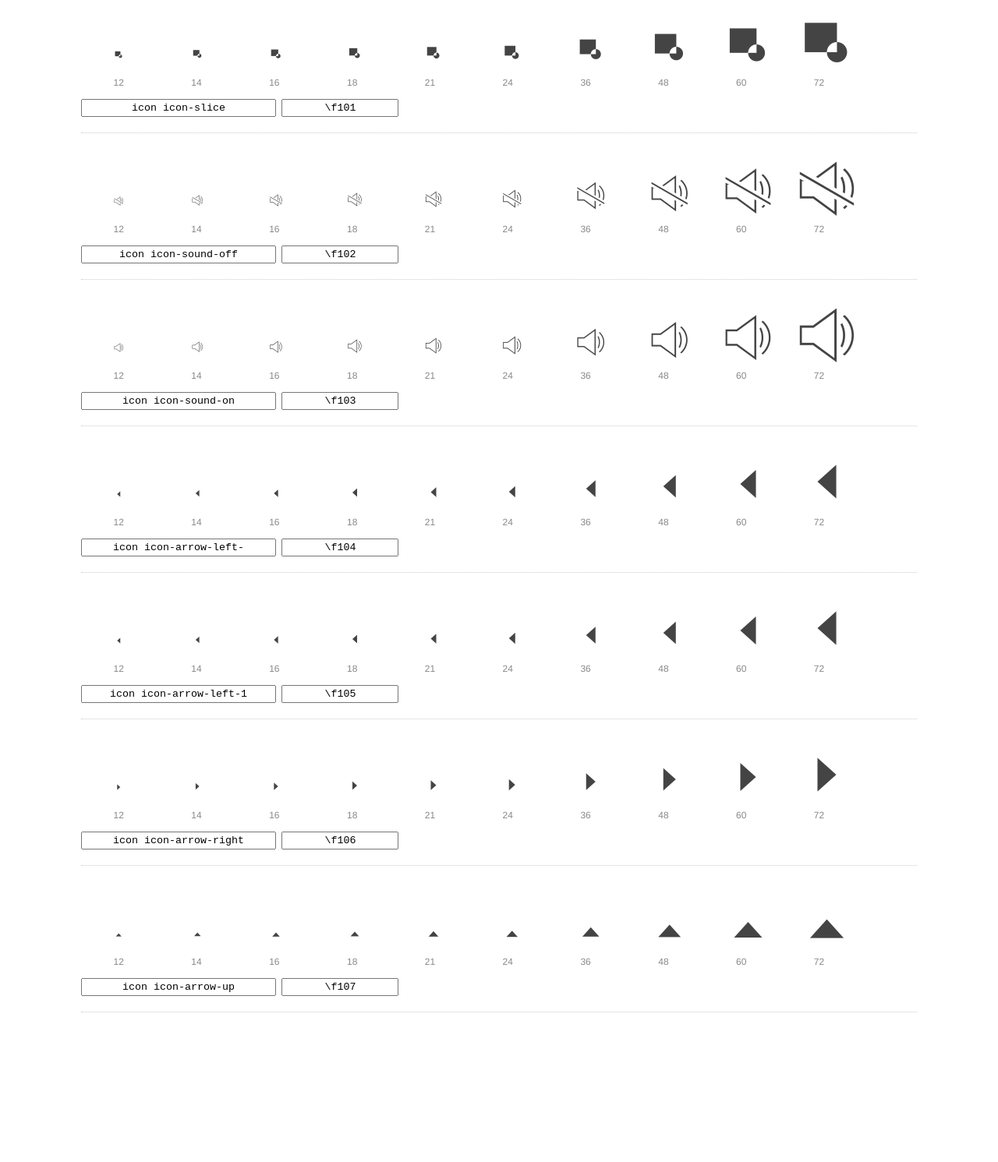
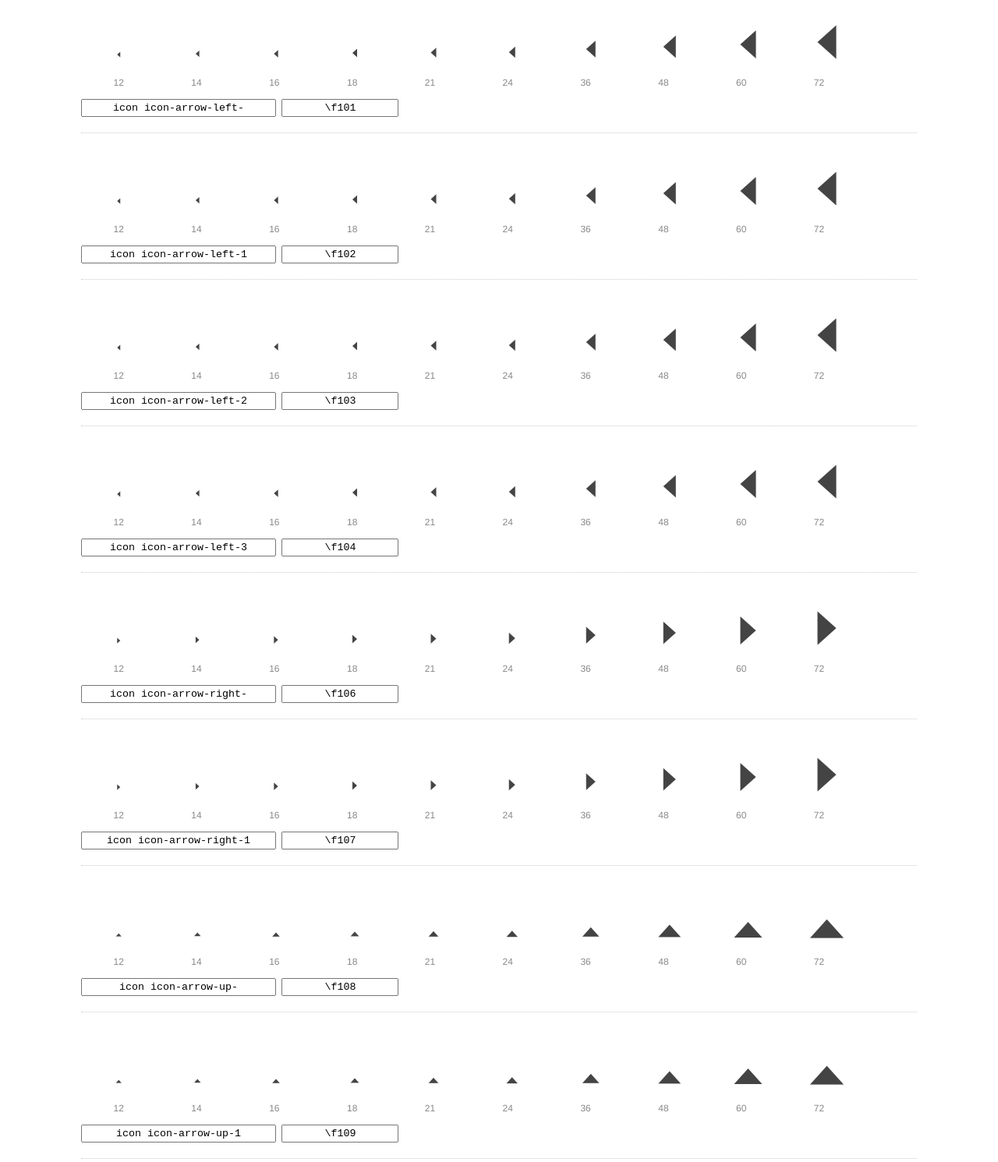
Before and after one commit to AlfredMou/fontIconCreatePlugin, a website built with webpack: page demo/src/iconfont/icon-preview.html in a window 1280 px wide. Shown: the part 113-1604 px from the top of the page at 78% size. Before the commit the page ends 1432 px from the top, so only its background shows below. Built offline with nearby package versions, Linux system fonts and the light colour scheme.

Commit message:
demo test

```diff
--- a/demo/src/iconfont/icon-preview.html
+++ b/demo/src/iconfont/icon-preview.html
@@ -172,26 +172,29 @@
     font-weight: normal !important;
 }
 
-.icon-slice:before {
+.icon-arrow-left-:before {
 	content: "\f101";
 }
-.icon-sound-off:before {
+.icon-arrow-left-1:before {
 	content: "\f102";
 }
-.icon-sound-on:before {
+.icon-arrow-left-2:before {
 	content: "\f103";
 }
-.icon-arrow-left-:before {
+.icon-arrow-left-3:before {
 	content: "\f104";
 }
-.icon-arrow-left-1:before {
-	content: "\f105";
-}
-.icon-arrow-right:before {
+.icon-arrow-right-:before {
 	content: "\f106";
 }
-.icon-arrow-up:before {
+.icon-arrow-right-1:before {
 	content: "\f107";
+}
+.icon-arrow-up-:before {
+	content: "\f108";
+}
+.icon-arrow-up-1:before {
+	content: "\f109";
 }
 
     </style>
@@ -211,189 +214,6 @@
       <header>
         <h1>font library  contains  glyphs:</h1>
       </header>
-
-      <div class="glyph">
-        <div class="preview-glyphs">
-          <span class="step size-12">
-            <span class="letters">Pp</span>
-            <i class="icon icon-slice"></i>
-          </span>
-          <span class="step size-14">
-            <span class="letters">Pp</span>
-             <i class="icon icon-slice"></i>
-          </span>
-          <span class="step size-16">
-            <span class="letters">Pp</span>
-             <i class="icon icon-slice"></i>
-          </span>
-          <span class="step size-18">
-            <span class="letters">Pp</span>
-             <i class="icon icon-slice"></i>
-          </span>
-          <span class="step size-21">
-            <span class="letters">Pp</span>
-             <i class="icon icon-slice"></i>
-          </span>
-          <span class="step size-24">
-            <span class="letters">Pp</span>
-             <i class="icon icon-slice"></i>
-          </span>
-          <span class="step size-36">
-            <span class="letters">Pp</span>
-            <i class="icon icon-slice"></i>
-          </span>
-          <span class="step size-48">
-            <span class="letters">Pp</span>
-            <i class="icon icon-slice"></i>
-          </span>
-          <span class="step size-60">
-            <span class="letters">Pp</span>
-            <i class="icon icon-slice"></i>
-          </span>
-          <span class="step size-72">
-            <span class="letters">Pp</span>
-            <i class="icon icon-slice"></i>
-          </span>
-        </div>
-        <div class="preview-scale">
-          <span class="step">12</span>
-          <span class="step">14</span>
-          <span class="step">16</span>
-          <span class="step">18</span>
-          <span class="step">21</span>
-          <span class="step">24</span>
-          <span class="step">36</span>
-          <span class="step">48</span>
-          <span class="step">60</span>
-          <span class="step">72</span>
-        </div>
-        <div class="usage">
-          <input class="class" type="text" readonly="readonly" onClick="this.select();" value="icon icon-slice" />
-          <input class="point" type="text" readonly="readonly" onClick="this.select();" value="\f101" />
-        </div>
-      </div>
-
-      <div class="glyph">
-        <div class="preview-glyphs">
-          <span class="step size-12">
-            <span class="letters">Pp</span>
-            <i class="icon icon-sound-off"></i>
-          </span>
-          <span class="step size-14">
-            <span class="letters">Pp</span>
-             <i class="icon icon-sound-off"></i>
-          </span>
-          <span class="step size-16">
-            <span class="letters">Pp</span>
-             <i class="icon icon-sound-off"></i>
-          </span>
-          <span class="step size-18">
-            <span class="letters">Pp</span>
-             <i class="icon icon-sound-off"></i>
-          </span>
-          <span class="step size-21">
-            <span class="letters">Pp</span>
-             <i class="icon icon-sound-off"></i>
-          </span>
-          <span class="step size-24">
-            <span class="letters">Pp</span>
-             <i class="icon icon-sound-off"></i>
-          </span>
-          <span class="step size-36">
-            <span class="letters">Pp</span>
-            <i class="icon icon-sound-off"></i>
-          </span>
-          <span class="step size-48">
-            <span class="letters">Pp</span>
-            <i class="icon icon-sound-off"></i>
-          </span>
-          <span class="step size-60">
-            <span class="letters">Pp</span>
-            <i class="icon icon-sound-off"></i>
-          </span>
-          <span class="step size-72">
-            <span class="letters">Pp</span>
-            <i class="icon icon-sound-off"></i>
-          </span>
-        </div>
-        <div class="preview-scale">
-          <span class="step">12</span>
-          <span class="step">14</span>
-          <span class="step">16</span>
-          <span class="step">18</span>
-          <span class="step">21</span>
-          <span class="step">24</span>
-          <span class="step">36</span>
-          <span class="step">48</span>
-          <span class="step">60</span>
-          <span class="step">72</span>
-        </div>
-        <div class="usage">
-          <input class="class" type="text" readonly="readonly" onClick="this.select();" value="icon icon-sound-off" />
-          <input class="point" type="text" readonly="readonly" onClick="this.select();" value="\f102" />
-        </div>
-      </div>
-
-      <div class="glyph">
-        <div class="preview-glyphs">
-          <span class="step size-12">
-            <span class="letters">Pp</span>
-            <i class="icon icon-sound-on"></i>
-          </span>
-          <span class="step size-14">
-            <span class="letters">Pp</span>
-             <i class="icon icon-sound-on"></i>
-          </span>
-          <span class="step size-16">
-            <span class="letters">Pp</span>
-             <i class="icon icon-sound-on"></i>
-          </span>
-          <span class="step size-18">
-            <span class="letters">Pp</span>
-             <i class="icon icon-sound-on"></i>
-          </span>
-          <span class="step size-21">
-            <span class="letters">Pp</span>
-             <i class="icon icon-sound-on"></i>
-          </span>
-          <span class="step size-24">
-            <span class="letters">Pp</span>
-             <i class="icon icon-sound-on"></i>
-          </span>
-          <span class="step size-36">
-            <span class="letters">Pp</span>
-            <i class="icon icon-sound-on"></i>
-          </span>
-          <span class="step size-48">
-            <span class="letters">Pp</span>
-            <i class="icon icon-sound-on"></i>
-          </span>
-          <span class="step size-60">
-            <span class="letters">Pp</span>
-            <i class="icon icon-sound-on"></i>
-          </span>
-          <span class="step size-72">
-            <span class="letters">Pp</span>
-            <i class="icon icon-sound-on"></i>
-          </span>
-        </div>
-        <div class="preview-scale">
-          <span class="step">12</span>
-          <span class="step">14</span>
-          <span class="step">16</span>
-          <span class="step">18</span>
-          <span class="step">21</span>
-          <span class="step">24</span>
-          <span class="step">36</span>
-          <span class="step">48</span>
-          <span class="step">60</span>
-          <span class="step">72</span>
-        </div>
-        <div class="usage">
-          <input class="class" type="text" readonly="readonly" onClick="this.select();" value="icon icon-sound-on" />
-          <input class="point" type="text" readonly="readonly" onClick="this.select();" value="\f103" />
-        </div>
-      </div>
 
       <div class="glyph">
         <div class="preview-glyphs">
@@ -452,7 +272,7 @@
         </div>
         <div class="usage">
           <input class="class" type="text" readonly="readonly" onClick="this.select();" value="icon icon-arrow-left-" />
-          <input class="point" type="text" readonly="readonly" onClick="this.select();" value="\f104" />
+          <input class="point" type="text" readonly="readonly" onClick="this.select();" value="\f101" />
         </div>
       </div>
 
@@ -513,7 +333,7 @@
         </div>
         <div class="usage">
           <input class="class" type="text" readonly="readonly" onClick="this.select();" value="icon icon-arrow-left-1" />
-          <input class="point" type="text" readonly="readonly" onClick="this.select();" value="\f105" />
+          <input class="point" type="text" readonly="readonly" onClick="this.select();" value="\f102" />
         </div>
       </div>
 
@@ -521,43 +341,43 @@
         <div class="preview-glyphs">
           <span class="step size-12">
             <span class="letters">Pp</span>
-            <i class="icon icon-arrow-right"></i>
+            <i class="icon icon-arrow-left-2"></i>
           </span>
           <span class="step size-14">
             <span class="letters">Pp</span>
-             <i class="icon icon-arrow-right"></i>
+             <i class="icon icon-arrow-left-2"></i>
           </span>
           <span class="step size-16">
             <span class="letters">Pp</span>
-             <i class="icon icon-arrow-right"></i>
+             <i class="icon icon-arrow-left-2"></i>
           </span>
           <span class="step size-18">
             <span class="letters">Pp</span>
-             <i class="icon icon-arrow-right"></i>
+             <i class="icon icon-arrow-left-2"></i>
           </span>
           <span class="step size-21">
             <span class="letters">Pp</span>
-             <i class="icon icon-arrow-right"></i>
+             <i class="icon icon-arrow-left-2"></i>
           </span>
           <span class="step size-24">
             <span class="letters">Pp</span>
-             <i class="icon icon-arrow-right"></i>
+             <i class="icon icon-arrow-left-2"></i>
           </span>
           <span class="step size-36">
             <span class="letters">Pp</span>
-            <i class="icon icon-arrow-right"></i>
+            <i class="icon icon-arrow-left-2"></i>
           </span>
           <span class="step size-48">
             <span class="letters">Pp</span>
-            <i class="icon icon-arrow-right"></i>
+            <i class="icon icon-arrow-left-2"></i>
           </span>
           <span class="step size-60">
             <span class="letters">Pp</span>
-            <i class="icon icon-arrow-right"></i>
+            <i class="icon icon-arrow-left-2"></i>
           </span>
           <span class="step size-72">
             <span class="letters">Pp</span>
-            <i class="icon icon-arrow-right"></i>
+            <i class="icon icon-arrow-left-2"></i>
           </span>
         </div>
         <div class="preview-scale">
@@ -573,8 +393,8 @@
           <span class="step">72</span>
         </div>
         <div class="usage">
-          <input class="class" type="text" readonly="readonly" onClick="this.select();" value="icon icon-arrow-right" />
-          <input class="point" type="text" readonly="readonly" onClick="this.select();" value="\f106" />
+          <input class="class" type="text" readonly="readonly" onClick="this.select();" value="icon icon-arrow-left-2" />
+          <input class="point" type="text" readonly="readonly" onClick="this.select();" value="\f103" />
         </div>
       </div>
 
@@ -582,43 +402,43 @@
         <div class="preview-glyphs">
           <span class="step size-12">
             <span class="letters">Pp</span>
-            <i class="icon icon-arrow-up"></i>
+            <i class="icon icon-arrow-left-3"></i>
           </span>
           <span class="step size-14">
             <span class="letters">Pp</span>
-             <i class="icon icon-arrow-up"></i>
+             <i class="icon icon-arrow-left-3"></i>
           </span>
           <span class="step size-16">
             <span class="letters">Pp</span>
-             <i class="icon icon-arrow-up"></i>
+             <i class="icon icon-arrow-left-3"></i>
           </span>
           <span class="step size-18">
             <span class="letters">Pp</span>
-             <i class="icon icon-arrow-up"></i>
+             <i class="icon icon-arrow-left-3"></i>
           </span>
           <span class="step size-21">
             <span class="letters">Pp</span>
-             <i class="icon icon-arrow-up"></i>
+             <i class="icon icon-arrow-left-3"></i>
           </span>
           <span class="step size-24">
             <span class="letters">Pp</span>
-             <i class="icon icon-arrow-up"></i>
+             <i class="icon icon-arrow-left-3"></i>
           </span>
           <span class="step size-36">
             <span class="letters">Pp</span>
-            <i class="icon icon-arrow-up"></i>
+            <i class="icon icon-arrow-left-3"></i>
           </span>
           <span class="step size-48">
             <span class="letters">Pp</span>
-            <i class="icon icon-arrow-up"></i>
+            <i class="icon icon-arrow-left-3"></i>
           </span>
           <span class="step size-60">
             <span class="letters">Pp</span>
-            <i class="icon icon-arrow-up"></i>
+            <i class="icon icon-arrow-left-3"></i>
           </span>
           <span class="step size-72">
             <span class="letters">Pp</span>
-            <i class="icon icon-arrow-up"></i>
+            <i class="icon icon-arrow-left-3"></i>
           </span>
         </div>
         <div class="preview-scale">
@@ -634,8 +454,252 @@
           <span class="step">72</span>
         </div>
         <div class="usage">
-          <input class="class" type="text" readonly="readonly" onClick="this.select();" value="icon icon-arrow-up" />
+          <input class="class" type="text" readonly="readonly" onClick="this.select();" value="icon icon-arrow-left-3" />
+          <input class="point" type="text" readonly="readonly" onClick="this.select();" value="\f104" />
+        </div>
+      </div>
+
+      <div class="glyph">
+        <div class="preview-glyphs">
+          <span class="step size-12">
+            <span class="letters">Pp</span>
+            <i class="icon icon-arrow-right-"></i>
+          </span>
+          <span class="step size-14">
+            <span class="letters">Pp</span>
+             <i class="icon icon-arrow-right-"></i>
+          </span>
+          <span class="step size-16">
+            <span class="letters">Pp</span>
+             <i class="icon icon-arrow-right-"></i>
+          </span>
+          <span class="step size-18">
+            <span class="letters">Pp</span>
+             <i class="icon icon-arrow-right-"></i>
+          </span>
+          <span class="step size-21">
+            <span class="letters">Pp</span>
+             <i class="icon icon-arrow-right-"></i>
+          </span>
+          <span class="step size-24">
+            <span class="letters">Pp</span>
+             <i class="icon icon-arrow-right-"></i>
+          </span>
+          <span class="step size-36">
+            <span class="letters">Pp</span>
+            <i class="icon icon-arrow-right-"></i>
+          </span>
+          <span class="step size-48">
+            <span class="letters">Pp</span>
+            <i class="icon icon-arrow-right-"></i>
+          </span>
+          <span class="step size-60">
+            <span class="letters">Pp</span>
+            <i class="icon icon-arrow-right-"></i>
+          </span>
+          <span class="step size-72">
+            <span class="letters">Pp</span>
+            <i class="icon icon-arrow-right-"></i>
+          </span>
+        </div>
+        <div class="preview-scale">
+          <span class="step">12</span>
+          <span class="step">14</span>
+          <span class="step">16</span>
+          <span class="step">18</span>
+          <span class="step">21</span>
+          <span class="step">24</span>
+          <span class="step">36</span>
+          <span class="step">48</span>
+          <span class="step">60</span>
+          <span class="step">72</span>
+        </div>
+        <div class="usage">
+          <input class="class" type="text" readonly="readonly" onClick="this.select();" value="icon icon-arrow-right-" />
+          <input class="point" type="text" readonly="readonly" onClick="this.select();" value="\f106" />
+        </div>
+      </div>
+
+      <div class="glyph">
+        <div class="preview-glyphs">
+          <span class="step size-12">
+            <span class="letters">Pp</span>
+            <i class="icon icon-arrow-right-1"></i>
+          </span>
+          <span class="step size-14">
+            <span class="letters">Pp</span>
+             <i class="icon icon-arrow-right-1"></i>
+          </span>
+          <span class="step size-16">
+            <span class="letters">Pp</span>
+             <i class="icon icon-arrow-right-1"></i>
+          </span>
+          <span class="step size-18">
+            <span class="letters">Pp</span>
+             <i class="icon icon-arrow-right-1"></i>
+          </span>
+          <span class="step size-21">
+            <span class="letters">Pp</span>
+             <i class="icon icon-arrow-right-1"></i>
+          </span>
+          <span class="step size-24">
+            <span class="letters">Pp</span>
+             <i class="icon icon-arrow-right-1"></i>
+          </span>
+          <span class="step size-36">
+            <span class="letters">Pp</span>
+            <i class="icon icon-arrow-right-1"></i>
+          </span>
+          <span class="step size-48">
+            <span class="letters">Pp</span>
+            <i class="icon icon-arrow-right-1"></i>
+          </span>
+          <span class="step size-60">
+            <span class="letters">Pp</span>
+            <i class="icon icon-arrow-right-1"></i>
+          </span>
+          <span class="step size-72">
+            <span class="letters">Pp</span>
+            <i class="icon icon-arrow-right-1"></i>
+          </span>
+        </div>
+        <div class="preview-scale">
+          <span class="step">12</span>
+          <span class="step">14</span>
+          <span class="step">16</span>
+          <span class="step">18</span>
+          <span class="step">21</span>
+          <span class="step">24</span>
+          <span class="step">36</span>
+          <span class="step">48</span>
+          <span class="step">60</span>
+          <span class="step">72</span>
+        </div>
+        <div class="usage">
+          <input class="class" type="text" readonly="readonly" onClick="this.select();" value="icon icon-arrow-right-1" />
           <input class="point" type="text" readonly="readonly" onClick="this.select();" value="\f107" />
+        </div>
+      </div>
+
+      <div class="glyph">
+        <div class="preview-glyphs">
+          <span class="step size-12">
+            <span class="letters">Pp</span>
+            <i class="icon icon-arrow-up-"></i>
+          </span>
+          <span class="step size-14">
+            <span class="letters">Pp</span>
+             <i class="icon icon-arrow-up-"></i>
+          </span>
+          <span class="step size-16">
+            <span class="letters">Pp</span>
+             <i class="icon icon-arrow-up-"></i>
+          </span>
+          <span class="step size-18">
+            <span class="letters">Pp</span>
+             <i class="icon icon-arrow-up-"></i>
+          </span>
+          <span class="step size-21">
+            <span class="letters">Pp</span>
+             <i class="icon icon-arrow-up-"></i>
+          </span>
+          <span class="step size-24">
+            <span class="letters">Pp</span>
+             <i class="icon icon-arrow-up-"></i>
+          </span>
+          <span class="step size-36">
+            <span class="letters">Pp</span>
+            <i class="icon icon-arrow-up-"></i>
+          </span>
+          <span class="step size-48">
+            <span class="letters">Pp</span>
+            <i class="icon icon-arrow-up-"></i>
+          </span>
+          <span class="step size-60">
+            <span class="letters">Pp</span>
+            <i class="icon icon-arrow-up-"></i>
+          </span>
+          <span class="step size-72">
+            <span class="letters">Pp</span>
+            <i class="icon icon-arrow-up-"></i>
+          </span>
+        </div>
+        <div class="preview-scale">
+          <span class="step">12</span>
+          <span class="step">14</span>
+          <span class="step">16</span>
+          <span class="step">18</span>
+          <span class="step">21</span>
+          <span class="step">24</span>
+          <span class="step">36</span>
+          <span class="step">48</span>
+          <span class="step">60</span>
+          <span class="step">72</span>
+        </div>
+        <div class="usage">
+          <input class="class" type="text" readonly="readonly" onClick="this.select();" value="icon icon-arrow-up-" />
+          <input class="point" type="text" readonly="readonly" onClick="this.select();" value="\f108" />
+        </div>
+      </div>
+
+      <div class="glyph">
+        <div class="preview-glyphs">
+          <span class="step size-12">
+            <span class="letters">Pp</span>
+            <i class="icon icon-arrow-up-1"></i>
+          </span>
+          <span class="step size-14">
+            <span class="letters">Pp</span>
+             <i class="icon icon-arrow-up-1"></i>
+          </span>
+          <span class="step size-16">
+            <span class="letters">Pp</span>
+             <i class="icon icon-arrow-up-1"></i>
+          </span>
+          <span class="step size-18">
+            <span class="letters">Pp</span>
+             <i class="icon icon-arrow-up-1"></i>
+          </span>
+          <span class="step size-21">
+            <span class="letters">Pp</span>
+             <i class="icon icon-arrow-up-1"></i>
+          </span>
+          <span class="step size-24">
+            <span class="letters">Pp</span>
+             <i class="icon icon-arrow-up-1"></i>
+          </span>
+          <span class="step size-36">
+            <span class="letters">Pp</span>
+            <i class="icon icon-arrow-up-1"></i>
+          </span>
+          <span class="step size-48">
+            <span class="letters">Pp</span>
+            <i class="icon icon-arrow-up-1"></i>
+          </span>
+          <span class="step size-60">
+            <span class="letters">Pp</span>
+            <i class="icon icon-arrow-up-1"></i>
+          </span>
+          <span class="step size-72">
+            <span class="letters">Pp</span>
+            <i class="icon icon-arrow-up-1"></i>
+          </span>
+        </div>
+        <div class="preview-scale">
+          <span class="step">12</span>
+          <span class="step">14</span>
+          <span class="step">16</span>
+          <span class="step">18</span>
+          <span class="step">21</span>
+          <span class="step">24</span>
+          <span class="step">36</span>
+          <span class="step">48</span>
+          <span class="step">60</span>
+          <span class="step">72</span>
+        </div>
+        <div class="usage">
+          <input class="class" type="text" readonly="readonly" onClick="this.select();" value="icon icon-arrow-up-1" />
+          <input class="point" type="text" readonly="readonly" onClick="this.select();" value="\f109" />
         </div>
       </div>
 
--- a/demo/webpack.config.js
+++ b/demo/webpack.config.js
@@ -22,6 +22,7 @@ module.exports = {
     devtool: '#eval-source-map',
     plugins: [
         new FontIconCreatePlugin({
+            entry:"/src/.icons",
             name:"icon",
             output:{
                 font:"/src/iconfont",
```
Also changed, not shown: demo/dist/bundle.js, demo/src/.icons/.arrow-left.svg (added), demo/src/.icons/.arrow-test.svg (added), demo/src/.icons/arrow-left.svg (added), demo/src/.icons/arrow-right.svg (added), demo/src/.icons/arrow-up.svg (added), demo/src/.icons/slice.svg (added), demo/src/.icons/sound-off.svg (added), demo/src/.icons/sound-on.svg (added), demo/src/.icons/test/arrow-left.svg (added), demo/src/iconfont/icon.svg, demo/src/iconfont/icon.ttf, demo/src/iconfont/icon.woff, 2 other files.
